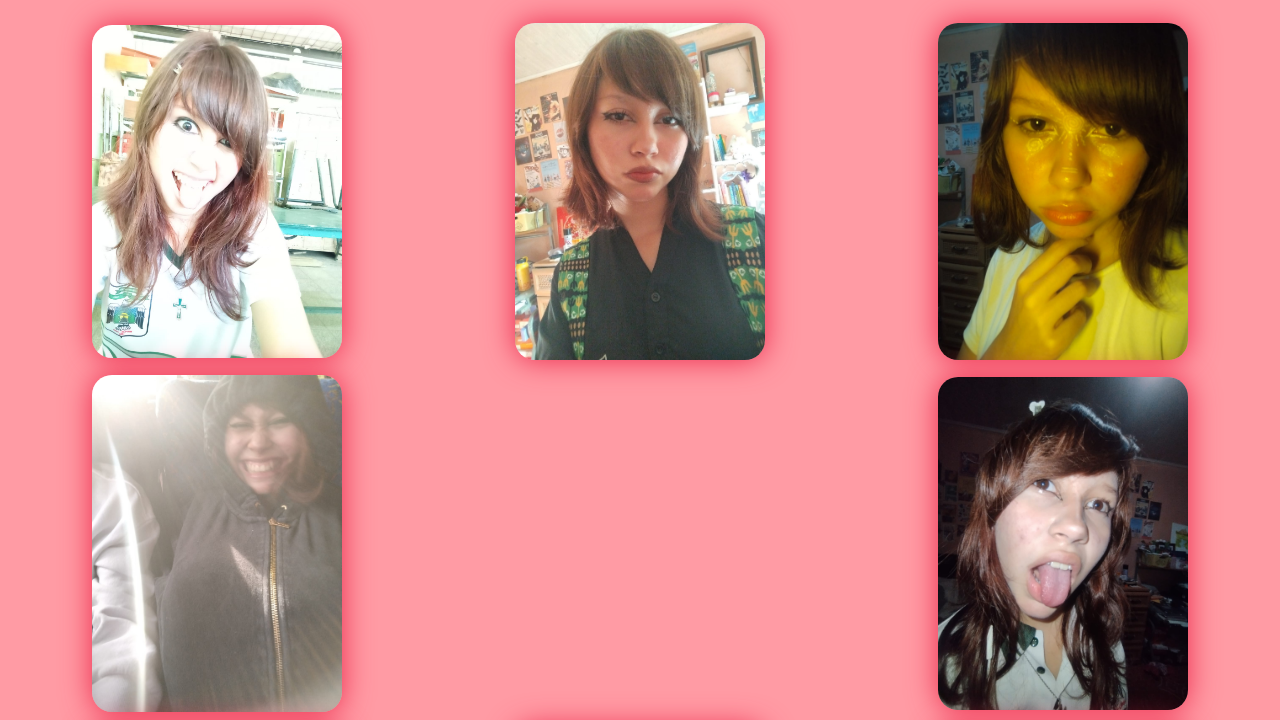
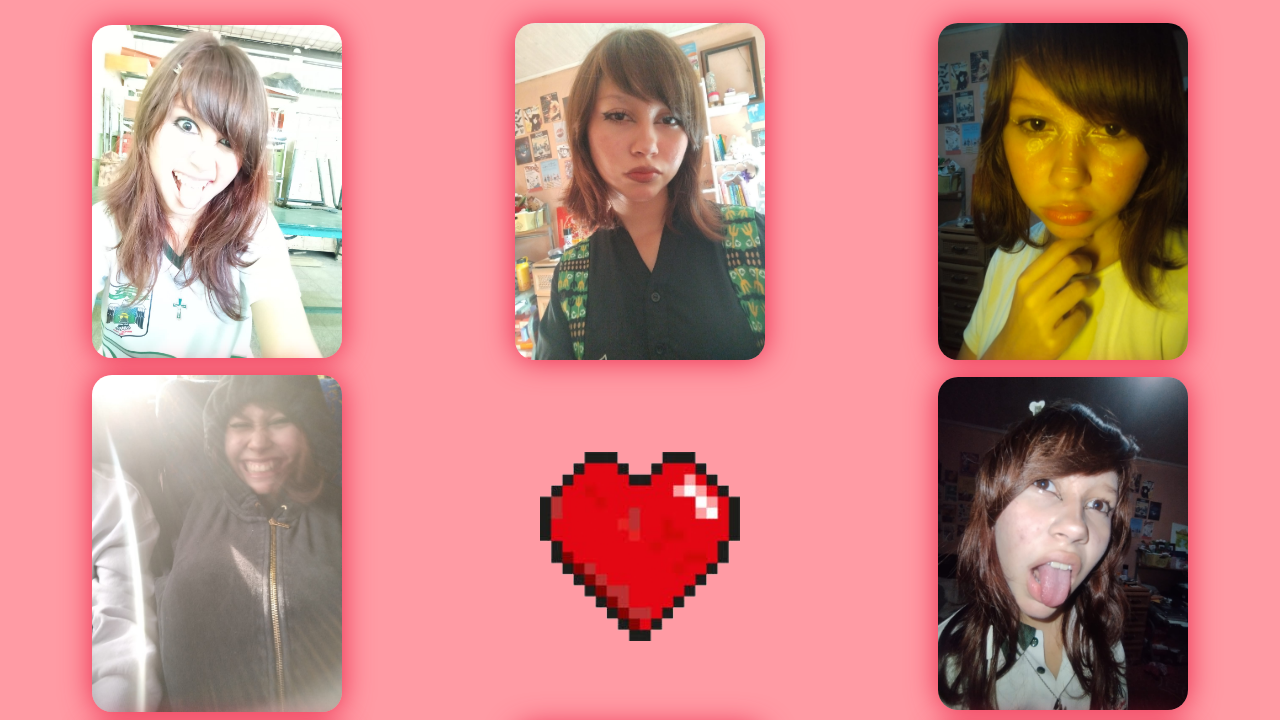
Before and after one commit to WillyT78/For-Fatima, a plain HTML site: page index.html in a window 1280 px wide. Shown: the part 80-800 px from the top of the page. Drawn offline with Linux system fonts and the light colour scheme; a web font is replaced by a local one.

Commit message:
Refactor CSS style definitions and structure

```diff
--- a/css/style.css
+++ b/css/style.css
@@ -66,7 +66,7 @@ h1{
 
 .heartF{
   background-color: transparent;
-  background-image: url(IMGS/Heart.jpeg);
+  background-image: url(../IMGS/Heart.jpeg);
   background-size: contain;
   background-position: center;
   background-repeat: no-repeat;
```
